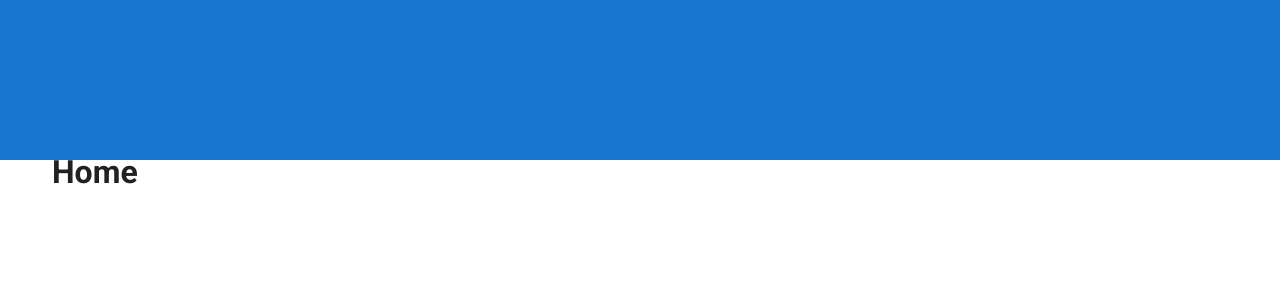
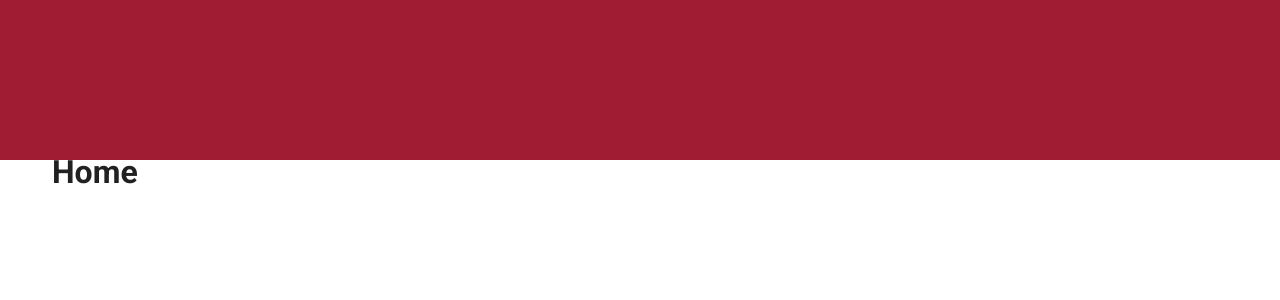
Before and after one commit to regalstreak/FacultyLog, a Vue app: page /#/ in a window 1280 px wide. Shown: the top 300 px of the page. Built offline with nearby package versions, Linux system fonts and the light colour scheme; a small style sheet from the web is missing; what vue-async-computed would draw is missing.

Commit message:
src: Vuetify 2.0 changes

```diff
--- a/src/main.js
+++ b/src/main.js
@@ -9,7 +9,7 @@ import AsyncComputed from 'vue-async-computed'
 import Vuex from 'vuex'
 import vuetify from './plugins/vuetify';
 import 'roboto-fontface/css/roboto/roboto-fontface.css'
-import '@mdi/font/css/materialdesignicons.css'
+
 Vue.use(Vuex)
 
 Vue.config.productionTip = false
--- a/src/plugins/vuetify.js
+++ b/src/plugins/vuetify.js
@@ -1,4 +1,5 @@
 import Vue from 'vue';
+import '@mdi/font/css/materialdesignicons.css'
 import Vuetify from 'vuetify/lib';
 
 Vue.use(Vuetify);
@@ -7,4 +8,14 @@ export default new Vuetify({
   icons: {
     iconfont: 'mdi',
   },
+  theme: {
+    themes: {
+      light: {
+        primary: "#9F1C32"
+      },
+      dark: {
+        primary: "#9F1C32"
+      }
+    }
+  }
 });
```
